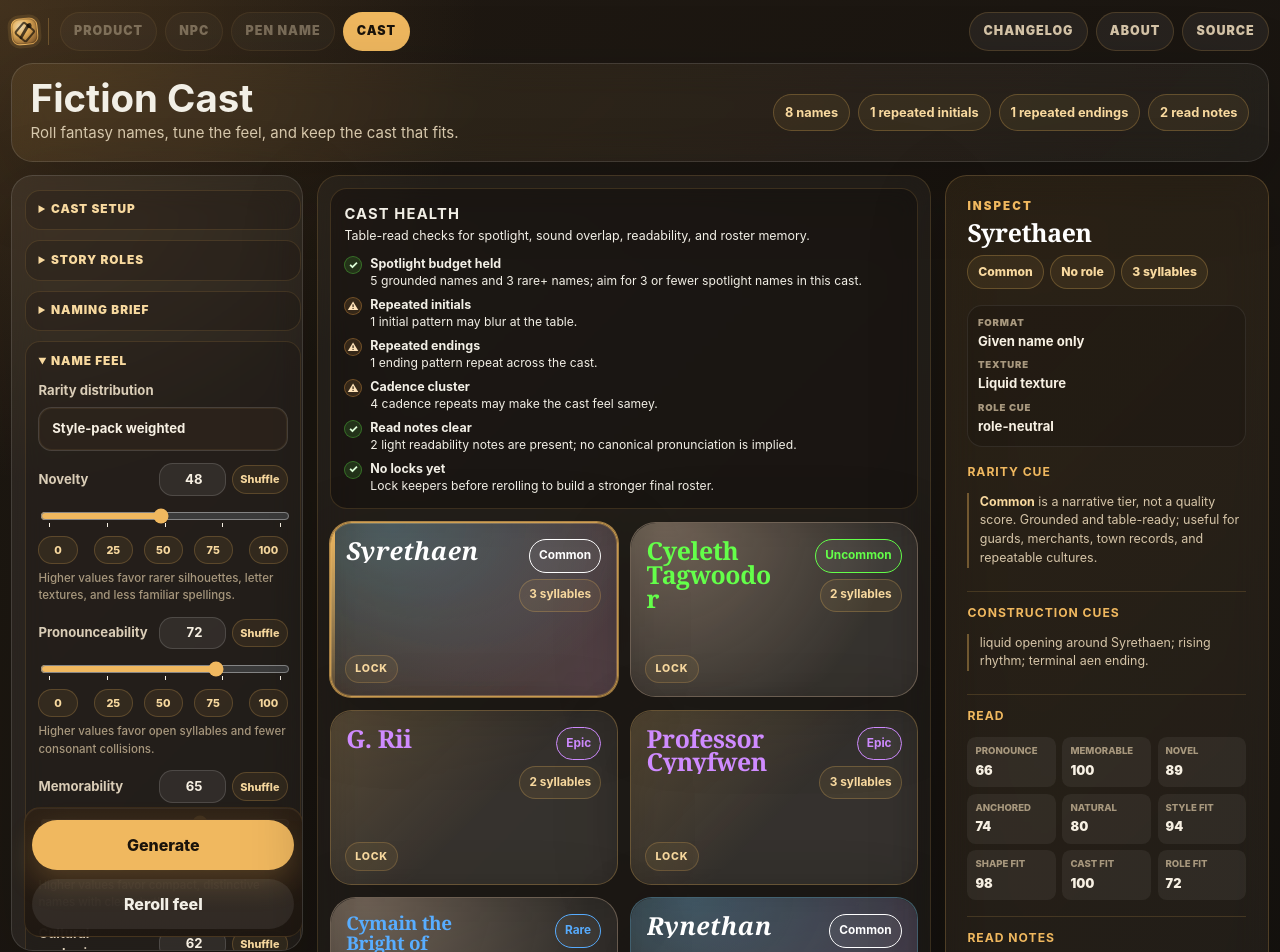
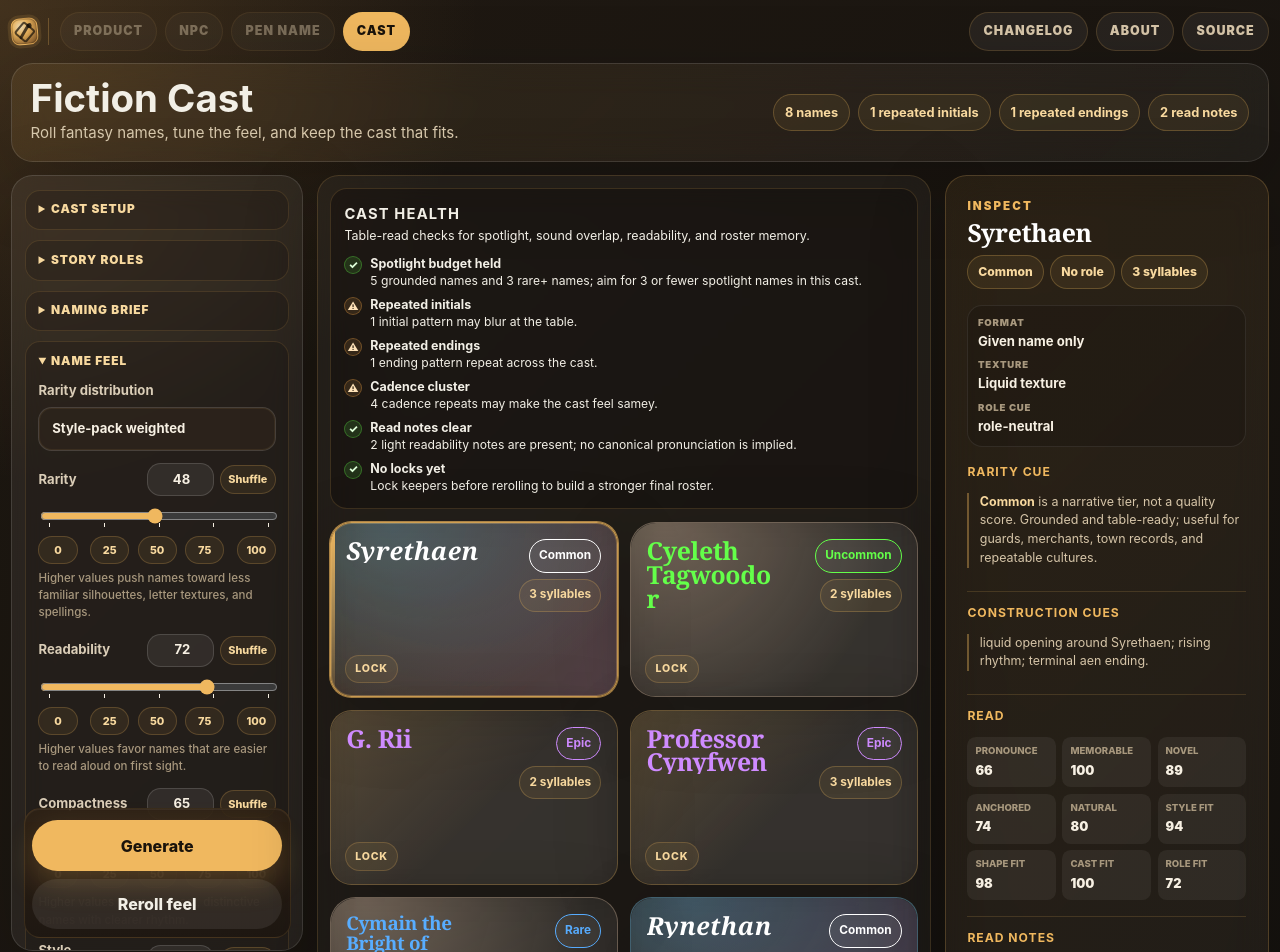
Before and after one commit to jaahay/name-forge, a React (Vite) app: page / in a window 1280 px wide. Shown: the top 952 px of the page. Built offline with nearby package versions, Linux system fonts and the light colour scheme.

Commit message:
Refine control presentation hierarchy

```diff
--- a/src/ui/presentation.ts
+++ b/src/ui/presentation.ts
@@ -9,18 +9,26 @@ export type ControlKey =
   | 'culturalAnchoring'
   | 'orthographicWeirdness';
 
-export const scoreControls: Array<{
+export const primaryScoreControls: Array<{
   key: ControlKey;
   label: string;
   help: string;
 }> = [
-  { key: 'novelty', label: 'Novelty', help: 'Higher values favor rarer silhouettes, letter textures, and less familiar spellings.' },
-  { key: 'pronounceability', label: 'Pronounceability', help: 'Higher values favor open syllables and fewer consonant collisions.' },
-  { key: 'memorability', label: 'Memorability', help: 'Higher values favor compact, distinctive names with clear rhythm.' },
-  { key: 'culturalAnchoring', label: 'Cultural anchoring', help: 'Higher values keep names closer to the selected style pack anchors.' },
-  { key: 'orthographicWeirdness', label: 'Orthographic weirdness', help: 'Higher values permit stranger spellings while still scoring naturalness separately.' },
+  { key: 'novelty', label: 'Rarity', help: 'Higher values push names toward less familiar silhouettes, letter textures, and spellings.' },
+  { key: 'pronounceability', label: 'Readability', help: 'Higher values favor names that are easier to read aloud on first sight.' },
 ];
 
+export const advancedScoreControls: Array<{
+  key: ControlKey;
+  label: string;
+  help: string;
+}> = [
+  { key: 'memorability', label: 'Compactness', help: 'Higher values favor compact, distinctive names with clearer rhythm.' },
+  { key: 'culturalAnchoring', label: 'Style anchoring', help: 'Higher values keep names closer to the selected style pack anchors.' },
+  { key: 'orthographicWeirdness', label: 'Spelling style', help: 'Higher values permit more stylized spellings while still scoring naturalness separately.' },
+];
+
+export const scoreControls = [...primaryScoreControls, ...advancedScoreControls];
 export const scoreAnchors = [0, 0.25, 0.5, 0.75, 1] as const;
 
 export const scorePresentation: Array<{ key: ScoreKey; label: string }> = [
@@ -44,6 +52,15 @@ export const rarityPresentation: Record<RarityBand, { label: string; className:
 };
 
 export const changelogEntries = [
+  {
+    title: 'Control surface cleanup',
+    summary: 'Keeps the generator focused on style, role, rarity, and readability while moving lower-level scoring knobs into advanced tuning.',
+    changes: [
+      'Renamed the main pack selector to Style pack so it no longer implies a user-facing preset system.',
+      'Promoted Rarity and Readability as the visible feel controls and tucked compactness, anchoring, and spelling style into Advanced tuning.',
+      'Kept the underlying engine controls intact so this is a presentation cleanup rather than a scoring-model rewrite.',
+    ],
+  },
   {
     title: 'Fiction cast mode boundary',
     summary: 'Makes the current generator explicitly operate as the first Name Forge mode while preserving shared engine primitives.',
```
